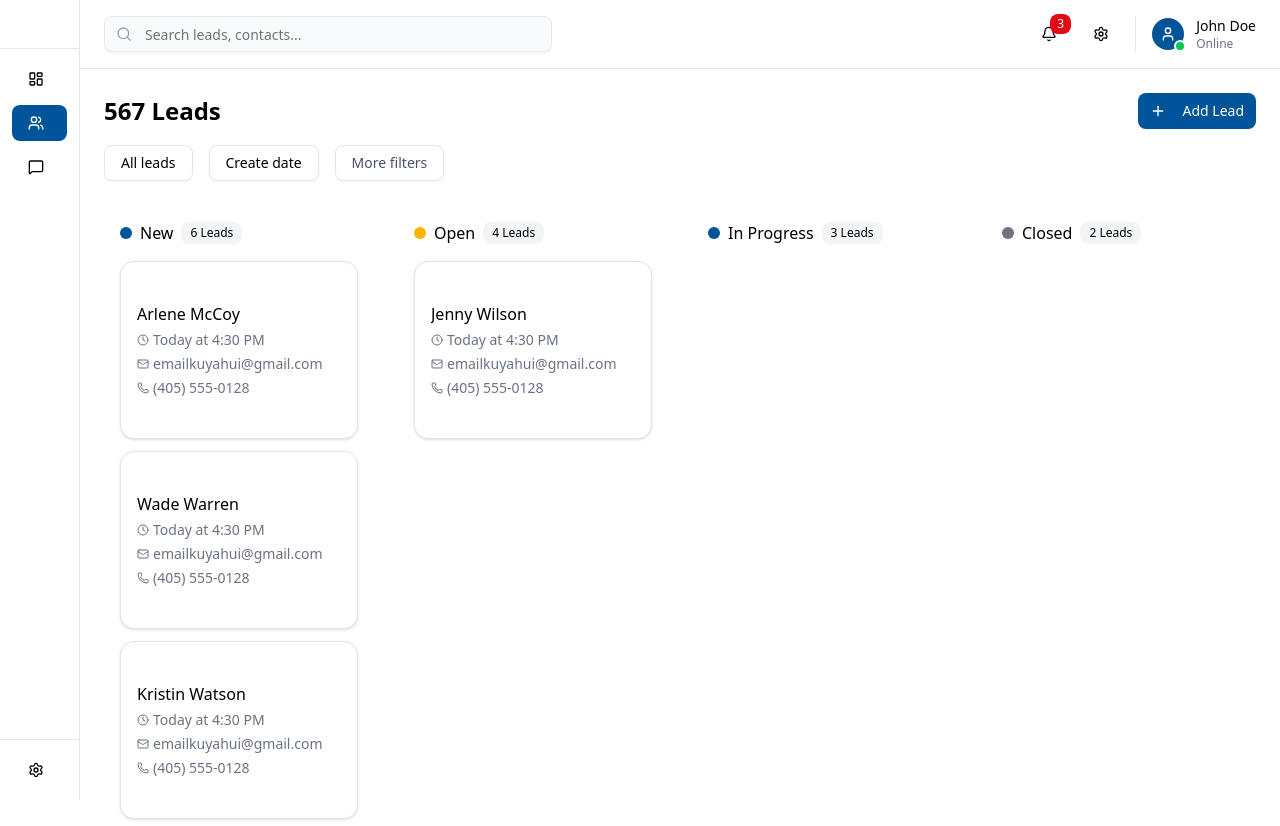
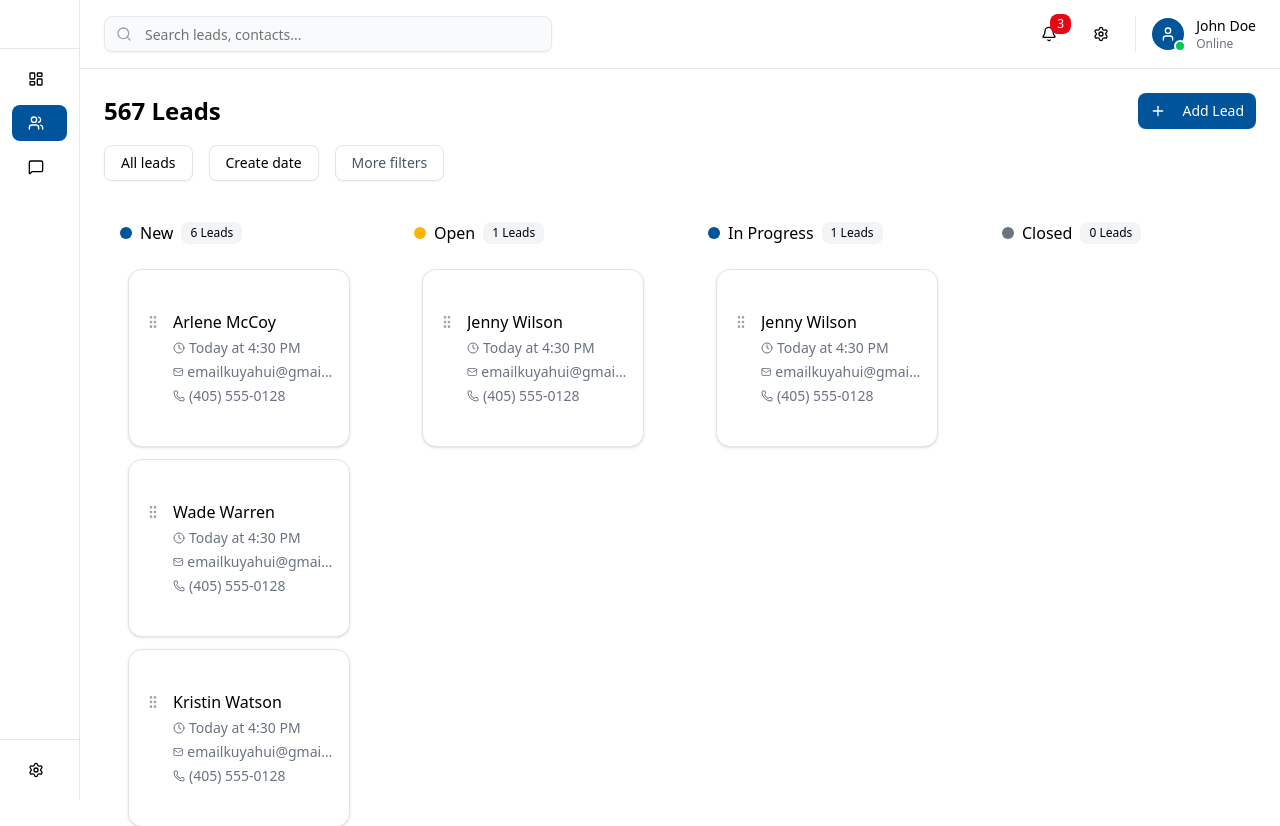
Before and after one commit to dafahfabiansyah/distcctv-ui, a React (Vite) app: page /pipeline in a window 1280 px wide. Shown: the top 826 px of the page. Built offline with nearby package versions, Linux system fonts and the light colour scheme.

Commit message:
feat(pipeline): implement drag and drop functionality for leads
- Add react-dnd and react-dnd-html5-backend dependencies
- Create draggable LeadCard and droppable StageColumn components
- Implement lead movement logic between stages
- Update UI with drag handles and visual feedback

```diff
--- a/package.json
+++ b/package.json
@@ -19,6 +19,8 @@
     "clsx": "^2.1.1",
     "lucide-react": "^0.541.0",
     "react": "^19.1.1",
+    "react-dnd": "^16.0.1",
+    "react-dnd-html5-backend": "^16.0.1",
     "react-dom": "^19.1.1",
     "tailwind-merge": "^3.3.1",
     "tailwindcss": "^4.1.12",
--- a/src/App.css
+++ b/src/App.css
@@ -41,7 +41,7 @@
   /* Adding custom CRM color variables */
   --crm-primary: #005499; /* Red primary color */
   --crm-primary-hover: #004377; /* Darker red for hover */
-  --crm-primary-text: #e20a16; /* Red text */
+  --crm-primary-text: #e30914; /* Red text */
   --crm-sidebar-bg: #ffffff; /* White sidebar background */
   --crm-sidebar-text: #000000; /* Black text */
   --crm-sidebar-active: #005499; /* Red active state */
--- a/src/pipeline/PipelinePage.jsx
+++ b/src/pipeline/PipelinePage.jsx
@@ -1,13 +1,15 @@
 "use client"
 
 import { useState } from "react"
+import { DndProvider, useDrag, useDrop } from "react-dnd"
+import { HTML5Backend } from "react-dnd-html5-backend"
 import { Button } from "@/components/ui/button"
 import { Badge } from "@/components/ui/badge"
 import { Card, CardContent } from "@/components/ui/card"
 import { Drawer, DrawerContent, DrawerHeader, DrawerTitle } from "@/components/ui/drawer"
 import { Avatar, AvatarFallback, AvatarImage } from "@/components/ui/avatar"
 import { Separator } from "@/components/ui/separator"
-import { Mail, Phone, Clock, Plus, MoreHorizontal, Eye, ArrowRight } from "lucide-react"
+import { Mail, Phone, Clock, Plus, MoreHorizontal, Eye, ArrowRight, GripVertical } from "lucide-react"
 
 // Sample data
 const stages = [
@@ -17,7 +19,7 @@ const stages = [
   { id: "closed", name: "Closed", count: 2, color: "bg-crm-stage-closed" },
 ]
 
-const leads = {
+const initialLeads = {
   new: [
     {
       id: 1,
@@ -78,7 +80,16 @@ const leads = {
       avatar: "/diverse-woman-portrait.png",
     },
   ],
-  progress: [],
+  progress: [
+    {
+      id: 8,
+      name: "Jenny Wilson",
+      email: "emailkuyahui@gmail.com",
+      phone: "(405) 555-0128",
+      time: "Today at 4:30 PM",
+      avatar: "/diverse-woman-portrait.png",
+    },
+  ],
   closed: [],
 }
 
@@ -118,8 +129,99 @@ const leadDetails = {
   ],
 }
 
+// Lead Card Component dengan Drag
+function LeadCard({ lead, onLeadClick }) {
+  const [{ isDragging }, drag] = useDrag({
+    type: 'lead',
+    item: { id: lead.id, lead },
+    collect: (monitor) => ({
+      isDragging: monitor.isDragging(),
+    }),
+  })
+
+  const handleClick = (e) => {
+    // Jangan trigger click jika sedang drag
+    if (!isDragging) {
+      onLeadClick(lead)
+    }
+  }
+
+  return (
+    <Card
+      ref={drag}
+      className={`cursor-pointer hover:shadow-md transition-all ${
+        isDragging ? 'opacity-50 rotate-2 shadow-lg' : ''
+      }`}
+    >
+      <CardContent className="p-4" onClick={handleClick}>
+        <div className="flex items-start gap-3">
+          <div className="mt-1 text-gray-400 hover:text-gray-600 cursor-grab">
+            <GripVertical className="h-4 w-4" />
+          </div>
+          <div className="flex-1 min-w-0">
+            <h4 className="font-medium text-black truncate">{lead.name}</h4>
+            <div className="flex items-center gap-1 text-sm text-gray-500 mt-1">
+              <Clock className="h-3 w-3" />
+              <span className="truncate">{lead.time}</span>
+            </div>
+            <div className="flex items-center gap-1 text-sm text-gray-500 mt-1">
+              <Mail className="h-3 w-3" />
+              <span className="truncate">{lead.email}</span>
+            </div>
+            <div className="flex items-center gap-1 text-sm text-gray-500 mt-1">
+              <Phone className="h-3 w-3" />
+              <span>{lead.phone}</span>
+            </div>
+          </div>
+        </div>
+      </CardContent>
+    </Card>
+  )
+}
+
+// Stage Column Component dengan Drop
+function StageColumn({ stage, leads, onLeadClick, onMoveLead }) {
+  const [{ isOver }, drop] = useDrop({
+    accept: 'lead',
+    drop: (item) => {
+      onMoveLead(item.lead, stage.id)
+    },
+    collect: (monitor) => ({
+      isOver: monitor.isOver(),
+    }),
+  })
+
+  return (
+    <div className="bg-white rounded-lg p-4">
+      {/* Stage Header */}
+      <div className="flex items-center justify-between mb-4">
+        <div className="flex items-center gap-2">
+          <div className={`w-3 h-3 rounded-full ${stage.color}`}></div>
+          <h3 className="font-medium text-black">{stage.name}</h3>
+          <Badge variant="secondary" className="bg-gray-100 text-black">
+            {leads.length} Leads
+          </Badge>
+        </div>
+      </div>
+
+      {/* Drop Area */}
+      <div
+        ref={drop}
+        className={`space-y-3 min-h-[200px] p-2 rounded-lg transition-colors ${
+          isOver ? 'bg-blue-50 border-2 border-blue-200 border-dashed' : ''
+        }`}
+      >
+        {leads.map((lead) => (
+          <LeadCard key={lead.id} lead={lead} onLeadClick={onLeadClick} />
+        ))}
+      </div>
+    </div>
+  )
+}
+
 export default function PipelinePage() {
-  const [, setSelectedLead] = useState(null)
+  const [leadsData, setLeadsData] = useState(initialLeads)
+  const [selectedLead, setSelectedLead] = useState(null)
   const [isDrawerOpen, setIsDrawerOpen] = useState(false)
 
   const handleLeadClick = (lead) => {
@@ -127,7 +229,35 @@ export default function PipelinePage() {
     setIsDrawerOpen(true)
   }
 
+  const handleMoveLead = (lead, targetStageId) => {
+    // Cari stage asal
+    let sourceStageId = null
+    for (const [stageId, stageLeads] of Object.entries(leadsData)) {
+      if (stageLeads.find(l => l.id === lead.id)) {
+        sourceStageId = stageId
+        break
+      }
+    }
+
+    // Jika sudah di stage yang sama, tidak perlu pindah
+    if (sourceStageId === targetStageId) return
+
+    // Update leads data
+    setLeadsData(prev => {
+      const newData = { ...prev }
+
+      // Remove dari stage asal
+      newData[sourceStageId] = newData[sourceStageId].filter(l => l.id !== lead.id)
+
+      // Add ke stage tujuan
+      newData[targetStageId] = [...newData[targetStageId], lead]
+
+      return newData
+    })
+  }
+
   return (
+    <DndProvider backend={HTML5Backend}>
       <div className="flex-1 bg-white p-6">
         {/* Header */}
         <div className="mb-6">
@@ -147,9 +277,6 @@ export default function PipelinePage() {
             <Button variant="outline" className="text-black bg-transparent">
               Create date
             </Button>
-          {/* <Button variant="outline" className="text-black bg-transparent">
-            Contact Owner
-          </Button> */}
             <Button variant="outline" className="text-gray-600 bg-transparent">
               More filters
             </Button>
@@ -159,58 +286,13 @@ export default function PipelinePage() {
         {/* Pipeline Stages */}
         <div className="grid grid-cols-4 gap-6">
           {stages.map((stage) => (
-          <div key={stage.id} className="bg-white rounded-lg p-4">
-            {/* Stage Header */}
-            <div className="flex items-center justify-between mb-4">
-              <div className="flex items-center gap-2">
-                <div className={`w-3 h-3 rounded-full ${stage.color}`}></div>
-                <h3 className="font-medium text-black">{stage.name}</h3>
-                <Badge variant="secondary" className="bg-gray-100 text-black">
-                  {stage.count} Leads
-                </Badge>
-              </div>
-            </div>
-
-            {/* Lead Cards */}
-            <div className="space-y-3">
-              {leads[stage.id]?.map((lead) => (
-                <Card
-                  key={lead.id}
-                  className="cursor-pointer hover:shadow-md transition-shadow"
-                  onClick={() => handleLeadClick(lead)}
-                >
-                  <CardContent className="p-4">
-                    <div className="flex items-start gap-3">
-                      {/* <Avatar className="h-10 w-10">
-                        <AvatarImage src={lead.avatar || "/placeholder.svg"} />
-                        <AvatarFallback>
-                          {lead.name
-                            .split(" ")
-                            .map((n) => n[0])
-                            .join("")}
-                        </AvatarFallback>
-                      </Avatar> */}
-                      <div className="flex-1 min-w-0">
-                        <h4 className="font-medium text-black truncate">{lead.name}</h4>
-                        <div className="flex items-center gap-1 text-sm text-gray-500 mt-1">
-                          <Clock className="h-3 w-3" />
-                          <span className="truncate">{lead.time}</span>
-                        </div>
-                        <div className="flex items-center gap-1 text-sm text-gray-500 mt-1">
-                          <Mail className="h-3 w-3" />
-                          <span className="truncate">{lead.email}</span>
-                        </div>
-                        <div className="flex items-center gap-1 text-sm text-gray-500 mt-1">
-                          <Phone className="h-3 w-3" />
-                          <span>{lead.phone}</span>
-                        </div>
-                      </div>
-                    </div>
-                  </CardContent>
-                </Card>
-              ))}
-            </div>
-          </div>
+            <StageColumn
+              key={stage.id}
+              stage={stage}
+              leads={leadsData[stage.id] || []}
+              onLeadClick={handleLeadClick}
+              onMoveLead={handleMoveLead}
+            />
           ))}
         </div>
 
@@ -234,24 +316,24 @@ export default function PipelinePage() {
               {/* Lead Info */}
               <div className="flex items-start gap-4">
                 <Avatar className="h-12 w-12">
-                <AvatarImage src={leadDetails.avatar || "/placeholder.svg"} />
+                  <AvatarImage src={selectedLead?.avatar || leadDetails.avatar || "/placeholder.svg"} />
                   <AvatarFallback>
-                  {leadDetails.name
+                    {(selectedLead?.name || leadDetails.name)
                       .split(" ")
                       .map((n) => n[0])
                       .join("")}
                   </AvatarFallback>
                 </Avatar>
                 <div className="flex-1">
-                <h2 className="text-xl font-semibold text-gray-900">{leadDetails.name}</h2>
+                  <h2 className="text-xl font-semibold text-gray-900">{selectedLead?.name || leadDetails.name}</h2>
                   <div className="flex items-center gap-4 mt-2 text-sm text-gray-600">
                     <div className="flex items-center gap-1">
                       <Mail className="h-4 w-4" />
-                    {leadDetails.email}
+                      {selectedLead?.email || leadDetails.email}
                     </div>
                     <div className="flex items-center gap-1">
                       <Phone className="h-4 w-4" />
-                    {leadDetails.phone}
+                      {selectedLead?.phone || leadDetails.phone}
                     </div>
                   </div>
                 </div>
@@ -358,5 +440,6 @@ export default function PipelinePage() {
           </DrawerContent>
         </Drawer>
       </div>
+    </DndProvider>
   )
 }
```
Also changed, not shown: 1 other file (tests, documents, lock files or other folders). Lines whose indentation alone changed are shown as unchanged.
